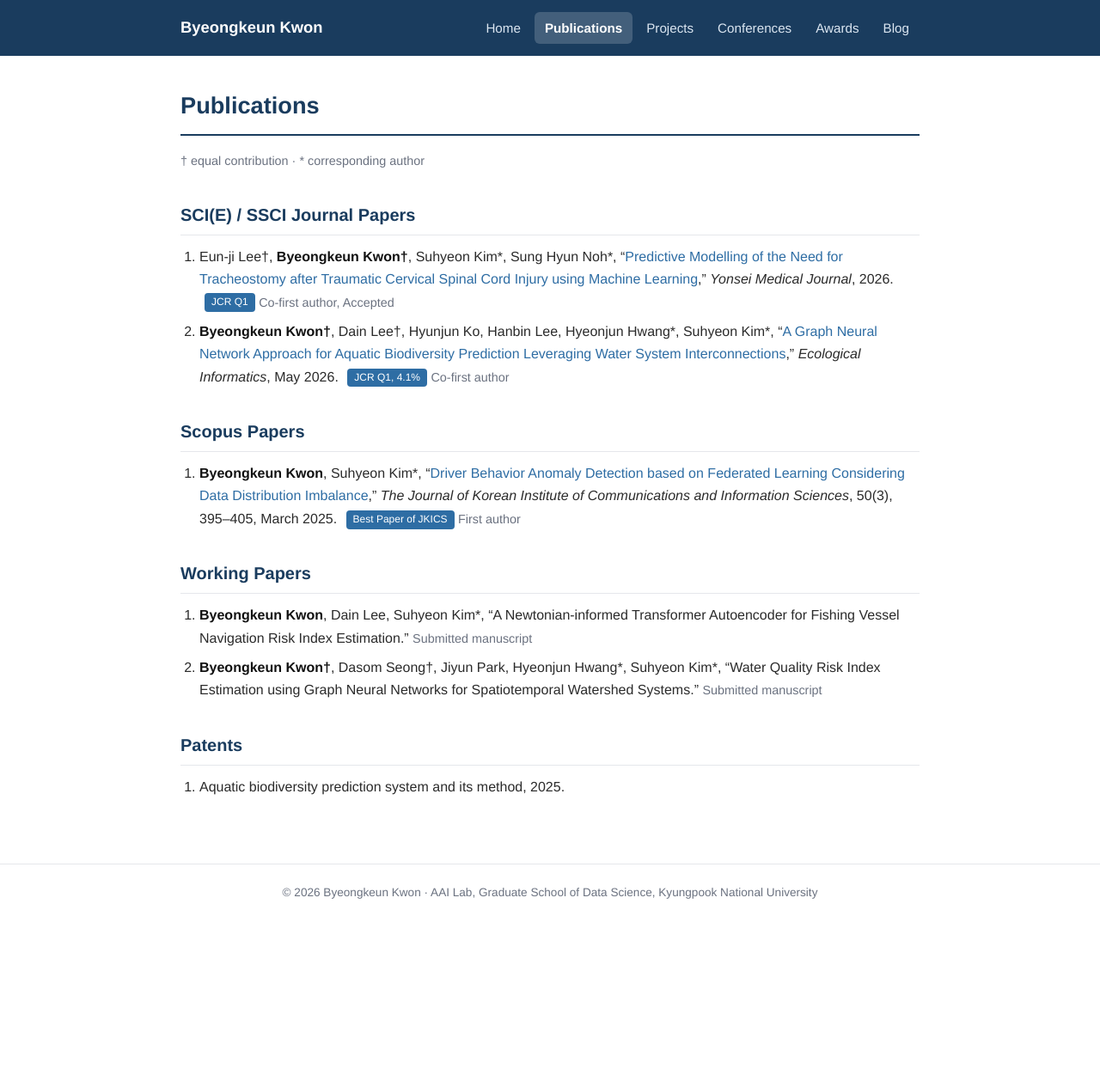
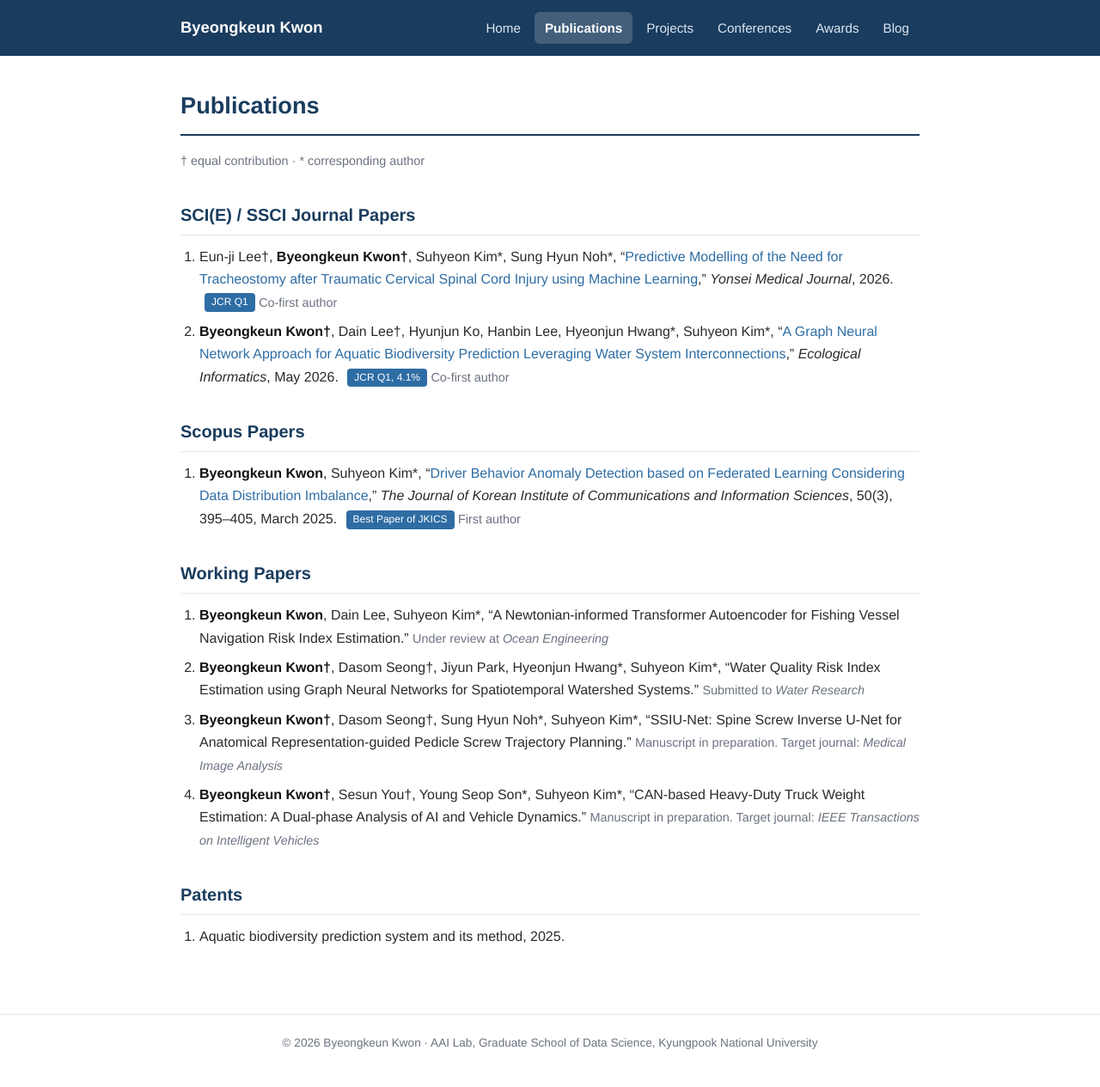
Before and after one commit to KwonBK0223/KwonBK0223.github.io, a Jekyll site: the page built from publications.md, in a window 1280 px wide. Shown: the whole page at 86% size. Built offline with Jekyll 4.4.1, drawn with Linux system fonts in a browser that asks for light colours; before the commit the page ends 1091 px from its top, so only the background shows below that.

Commit message:
Update publications: WP statuses and two new working papers

```diff
--- a/publications.md
+++ b/publications.md
@@ -10,7 +10,7 @@ permalink: /publications
 
 ## SCI(E) / SSCI Journal Papers
 
-1. Eun-ji Lee†, **Byeongkeun Kwon†**, Suhyeon Kim\*, Sung Hyun Noh\*, "[Predictive Modelling of the Need for Tracheostomy after Traumatic Cervical Spinal Cord Injury using Machine Learning](https://doi.org/10.3349/ymj.2025.0190)," *Yonsei Medical Journal*, 2026. <span class="badge">JCR Q1</span> <span class="note">Co-first author, Accepted</span>
+1. Eun-ji Lee†, **Byeongkeun Kwon†**, Suhyeon Kim\*, Sung Hyun Noh\*, "[Predictive Modelling of the Need for Tracheostomy after Traumatic Cervical Spinal Cord Injury using Machine Learning](https://doi.org/10.3349/ymj.2025.0190)," *Yonsei Medical Journal*, 2026. <span class="badge">JCR Q1</span> <span class="note">Co-first author</span>
 2. **Byeongkeun Kwon†**, Dain Lee†, Hyunjun Ko, Hanbin Lee, Hyeonjun Hwang\*, Suhyeon Kim\*, "[A Graph Neural Network Approach for Aquatic Biodiversity Prediction Leveraging Water System Interconnections](https://doi.org/10.1016/j.ecoinf.2026.103776)," *Ecological Informatics*, May 2026. <span class="badge">JCR Q1, 4.1%</span> <span class="note">Co-first author</span>
 
 ## Scopus Papers
@@ -19,8 +19,10 @@ permalink: /publications
 
 ## Working Papers
 
-1. **Byeongkeun Kwon**, Dain Lee, Suhyeon Kim\*, "A Newtonian-informed Transformer Autoencoder for Fishing Vessel Navigation Risk Index Estimation." <span class="note">Submitted manuscript</span>
-2. **Byeongkeun Kwon†**, Dasom Seong†, Jiyun Park, Hyeonjun Hwang\*, Suhyeon Kim\*, "Water Quality Risk Index Estimation using Graph Neural Networks for Spatiotemporal Watershed Systems." <span class="note">Submitted manuscript</span>
+1. **Byeongkeun Kwon**, Dain Lee, Suhyeon Kim\*, "A Newtonian-informed Transformer Autoencoder for Fishing Vessel Navigation Risk Index Estimation." <span class="note">Under review at *Ocean Engineering*</span>
+2. **Byeongkeun Kwon†**, Dasom Seong†, Jiyun Park, Hyeonjun Hwang\*, Suhyeon Kim\*, "Water Quality Risk Index Estimation using Graph Neural Networks for Spatiotemporal Watershed Systems." <span class="note">Submitted to *Water Research*</span>
+3. **Byeongkeun Kwon†**, Dasom Seong†, Sung Hyun Noh\*, Suhyeon Kim\*, "SSIU-Net: Spine Screw Inverse U-Net for Anatomical Representation-guided Pedicle Screw Trajectory Planning." <span class="note">Manuscript in preparation. Target journal: *Medical Image Analysis*</span>
+4. **Byeongkeun Kwon†**, Sesun You†, Young Seop Son\*, Suhyeon Kim\*, "CAN-based Heavy-Duty Truck Weight Estimation: A Dual-phase Analysis of AI and Vehicle Dynamics." <span class="note">Manuscript in preparation. Target journal: *IEEE Transactions on Intelligent Vehicles*</span>
 
 ## Patents
 
```
